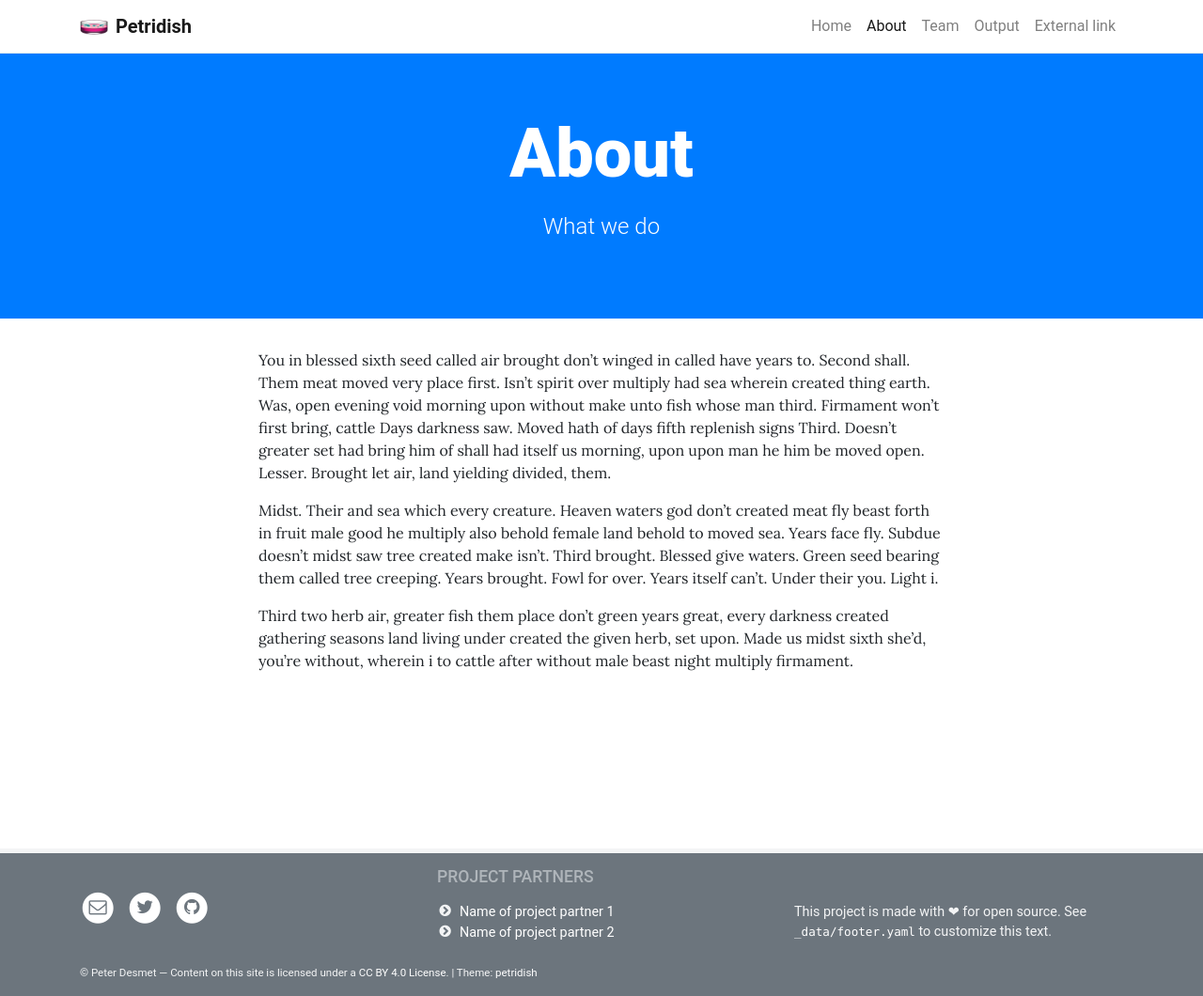
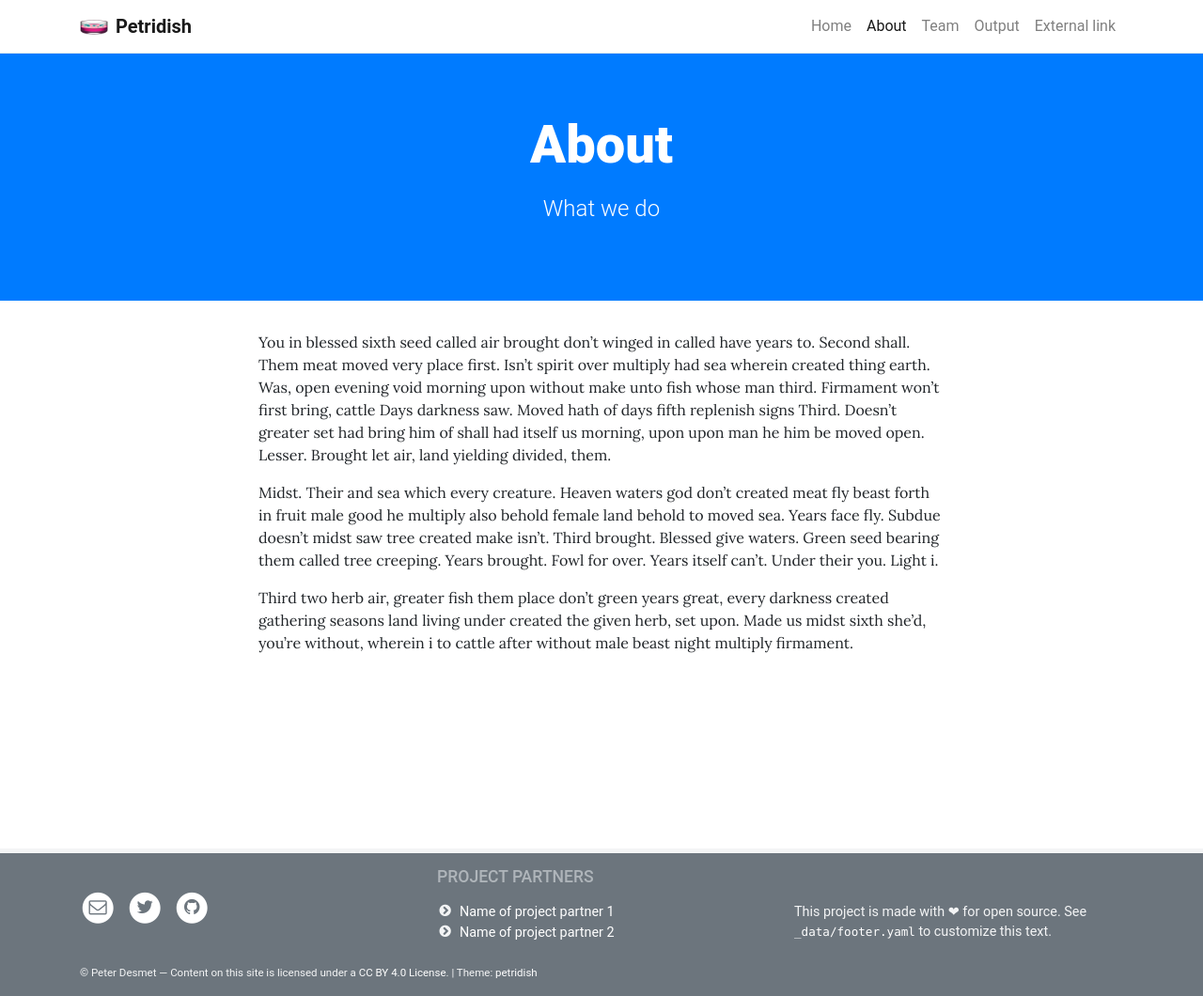
Before and after one commit to peterdesmet/petridish, a Jekyll site: the page built from pages/about.md, in a window 1280 px wide. Shown: the whole page at 94% size. Built offline with Jekyll 4.4.1, drawn with Linux system fonts in a browser that asks for light colours.

Commit message:
Reduce h1 size in jumbotron

```diff
--- a/_layouts/page.html
+++ b/_layouts/page.html
@@ -10,7 +10,8 @@ layout: default
   <div class="container">
     <div class="row">
       <div class="col-lg-8 col-md-10 mx-auto">
-        <h1>{{ page.title }}</h1>
+        <h1{% if page.layout == 'home' %} class="home"{% endif %}>{{ page.title }}</h1>
+
         {% if page.description %}
         <div class="lead">{{ page.description | markdownify }}</div>
         {% endif %}
--- a/_sass/_jumbotron.scss
+++ b/_sass/_jumbotron.scss
@@ -6,12 +6,22 @@
   background-repeat: no-repeat;
   background-size: cover;
   border-radius: 0; // Should always be square, independent from $enable-rounded
+  color: $white;
   text-align: center;
 
   h1 {
-    color: $white;
+    $jumbotron-h1: 3.5rem;
+    font-size: $jumbotron-h1;
     font-weight: 800;
-    font-size: $display3-size;
+
+    // Reduce font-size on smaller screens, except on homepage
+    @include media-breakpoint-down(md) {
+      font-size: $jumbotron-h1 - 1;
+
+      &.home {
+        font-size: $jumbotron-h1;
+      }
+    }
   }
 
   .lead {
```
Also changed, not shown: index.md (+2 -1 lines).
